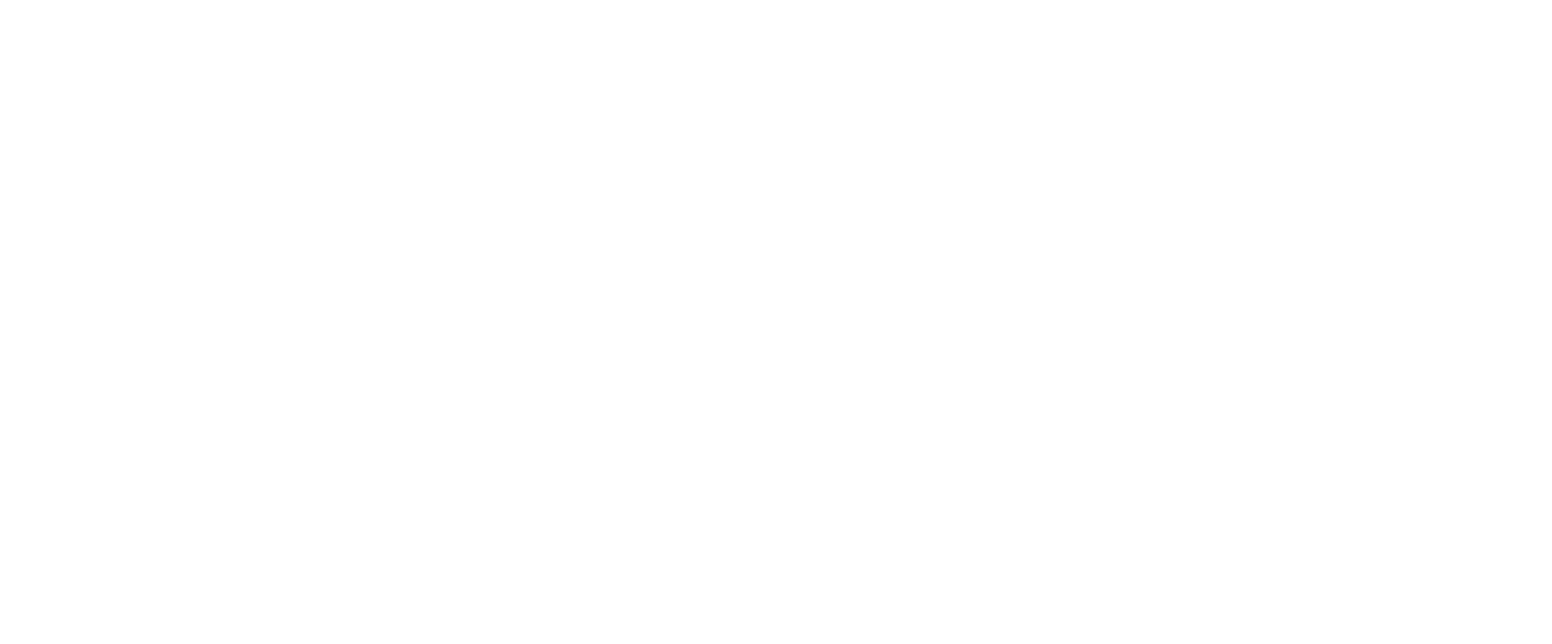
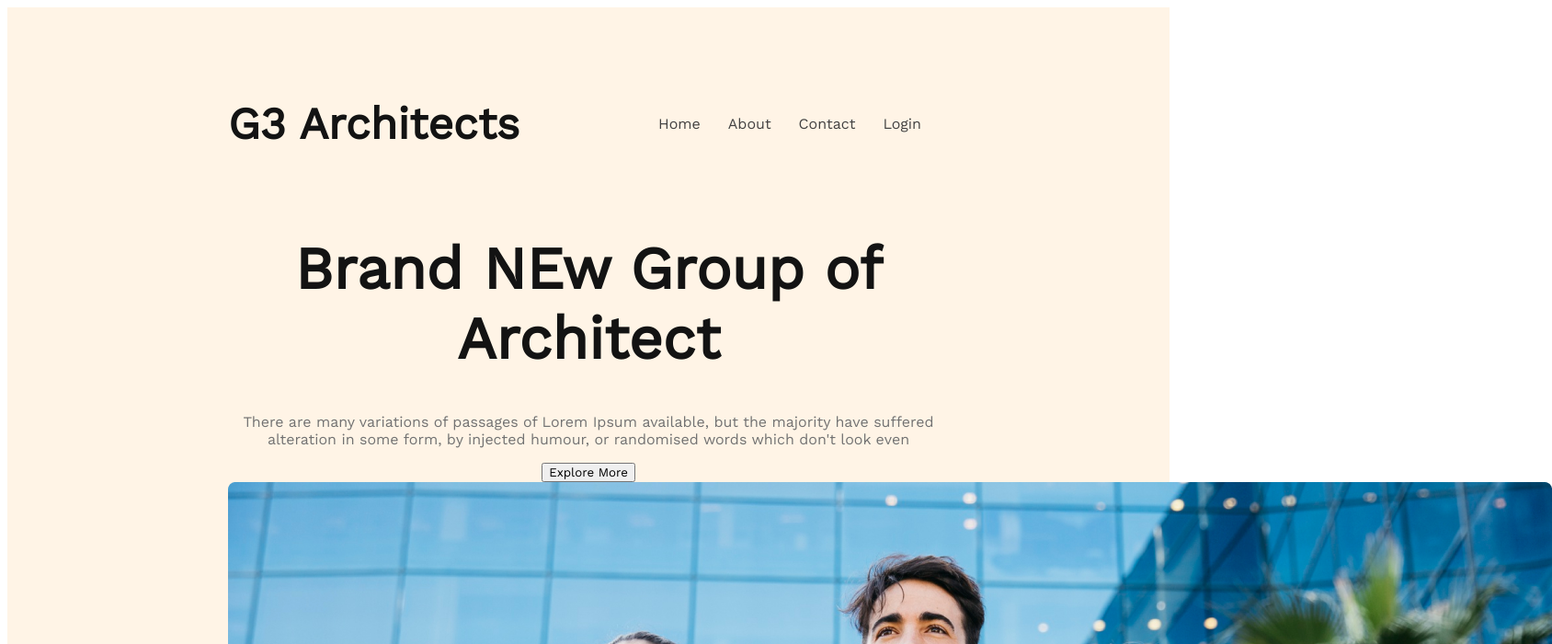
Before and after one commit to Hadron80/G3, a plain HTML site: page index.html in a window 1280 px wide. Shown: the top 700 px of the page at 92% size, 1688 px wide, since content can reach past the window. Drawn offline with nearby package versions, Linux system fonts and the light colour scheme.

Commit message:
banner added

```diff
--- a/index.html
+++ b/index.html
@@ -7,6 +7,30 @@
     <link rel="stylesheet" href="styles/responsive.css">
 </head>
 <body>
+    <header>
+        <nav>
+            <h3 class="nav-title">G3 Architects</h3>
+            <ul>
+                <li><a href="">Home</a></li>
+                <li><a href="">About</a></li>
+                <li><a href="">Contact</a></li>
+                <li><a href="">Login</a></li>
+            </ul>
+        </nav>
+        <div class="banner">
+            <div class="banner-content">
+                <h1 class="banner-title">Brand NEw Group of Architect</h1>
+                <p class="banner-description">There are many variations of passages of Lorem Ipsum available, but the majority have suffered alteration in some form, by injected humour, or randomised words which don't look even</p>
+                <button class="primary-button">Explore More</button>
+            </div>
+            <img src="images/banner.png" alt="">
+        </div>
+    </header>
+    <main>
 
+    </main>
+    <footer>
+
+    </footer>
 </body>
 </html>
--- a/styles/responsive.css
+++ b/styles/responsive.css
@@ -0,0 +1,53 @@
+/*Work sans font */
+
+  @import url('https://fonts.googleapis.com/css2?family=Work+Sans&display=swap');
+
+  * {
+    font-family: 'Work Sans', sans-serif;
+  }
+
+  /*shared styles */
+  .btn-primary{
+
+  }
+/*header style */
+header{
+    background: rgba(255, 144, 14, 0.10);
+    padding: 50px 240px;
+}
+nav{
+    display: flex;
+    justify-content: space-between;
+    align-items: center;
+}
+nav>ul{
+    display: flex;
+}
+nav li{
+    list-style: none;
+    margin-right: 30px;
+    font-weight: 1rem;
+}
+nav li a{
+    text-decoration: none;
+    color: #424242;
+}
+.nav-title{
+    font-size: 3rem;
+    font-weight: 700;
+    color: #131313;
+}
+/*banner content */
+.banner-content{
+    max-width: 800px;
+    text-align: center;
+    margin: 0 auto;
+}
+.banner-title{
+    font-size: 4rem;
+    font-weight: 700;
+    color: #131313;
+}
+.banner-description{
+    color:#727272;
+}
```
